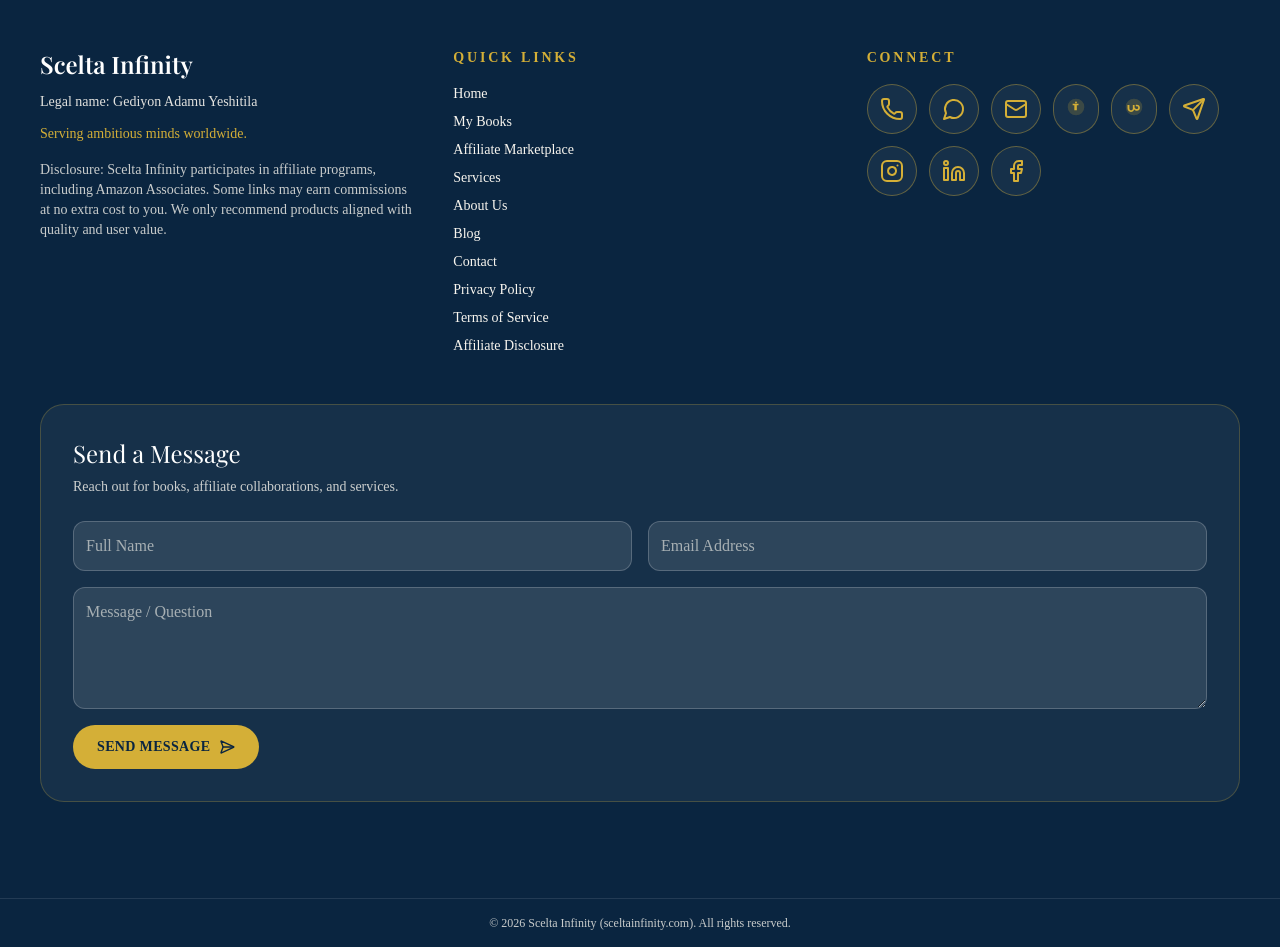
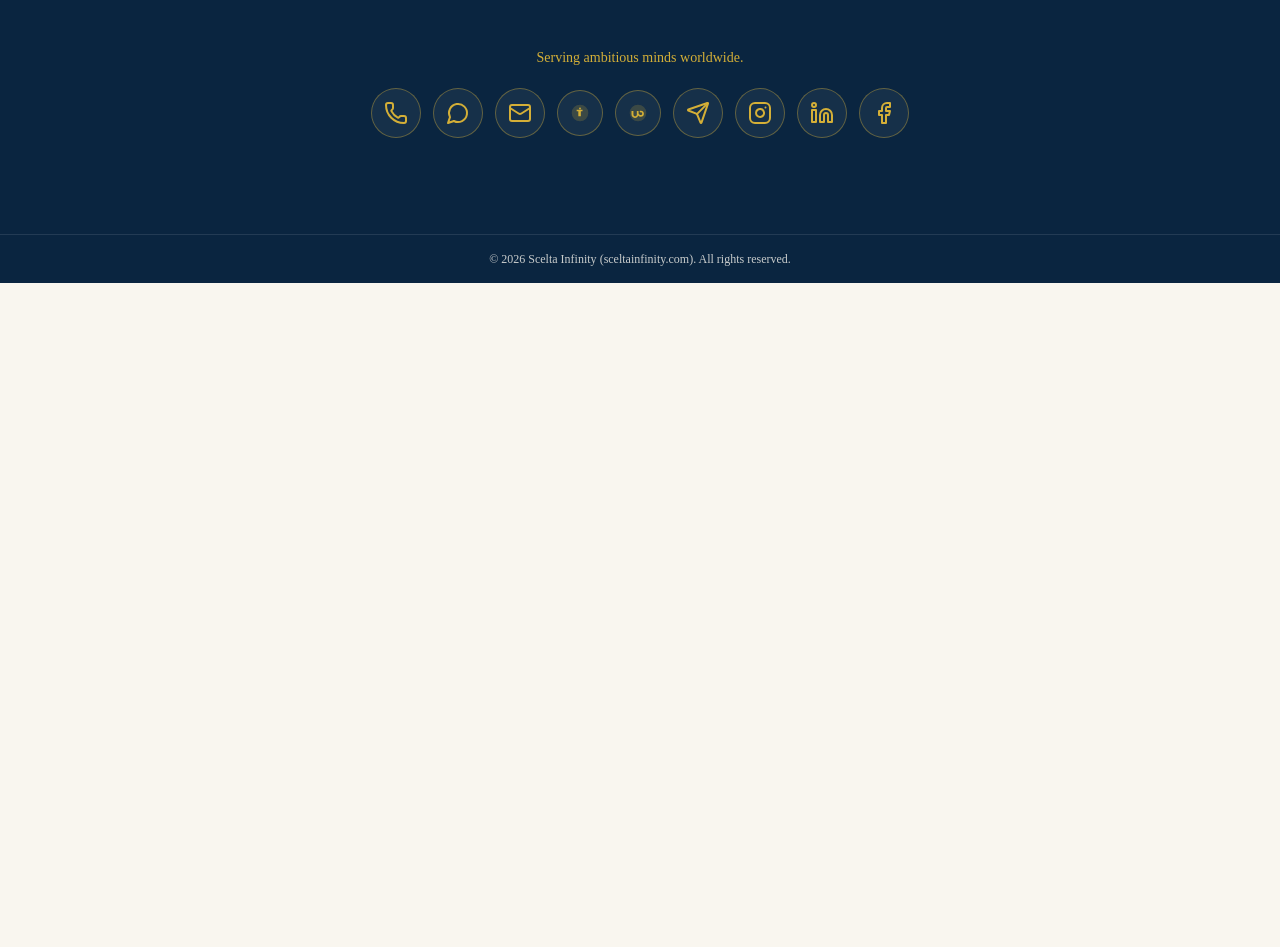
Before and after one commit to doghubnet/Scelta-Infinity, a Next.js app: page /affiliate-marketplace in a window 1280 px wide. Shown: the part 1240-2187 px from the top of the page. After the commit the page ends 1523 px from the top, so only its background shows below. Built offline with nearby package versions, Linux system fonts and the light colour scheme; a web font is replaced by a local one.

Commit message:
Move prominent contact form to homepage and simplify footer icons

```diff
--- a/app/page.tsx
+++ b/app/page.tsx
@@ -48,6 +48,24 @@
             </ul>
           </Card>
         </div>
+      </MotionSection>
+
+      <MotionSection className="section-container" delay={0.03}>
+        <SectionTitle
+          eyebrow="Contact"
+          title="Get In Touch"
+          description="Have a question about books, services, or affiliate collaborations? Send a message directly."
+        />
+        <Card className="mx-auto max-w-4xl">
+          <form action="https://formspree.io/f/maqddkdo" method="POST" className="grid gap-4 md:grid-cols-2">
+            <input name="name" required placeholder="Full Name" className="rounded-xl border border-navy/20 p-3" />
+            <input name="email" type="email" required placeholder="Email Address" className="rounded-xl border border-navy/20 p-3" />
+            <textarea name="message" required placeholder="Message / Question" rows={5} className="rounded-xl border border-navy/20 p-3 md:col-span-2" />
+            <button className="rounded-full bg-navy px-6 py-3 text-sm font-semibold uppercase tracking-wide text-white transition hover:bg-navy/90 md:col-span-2 md:w-fit">
+              Send Message
+            </button>
+          </form>
+        </Card>
       </MotionSection>
 
       <MotionSection className="section-container" delay={0.05}>
--- a/components/footer.tsx
+++ b/components/footer.tsx
@@ -1,4 +1,3 @@
-import Link from "next/link";
 import {
   Facebook,
   Instagram,
@@ -6,10 +5,9 @@
   Mail,
   MessageCircle,
   Phone,
-  Send,
-  SendHorizontal
+  Send
 } from "lucide-react";
-import { company, affiliateDisclosure, navLinks } from "@/lib/site-data";
+import { company } from "@/lib/site-data";
 
 function FiverrIcon() {
   return (
@@ -45,32 +43,9 @@
 export default function Footer() {
   return (
     <footer className="bg-navy text-cream">
-      <div className="section-container space-y-12">
-        <div className="grid gap-10 md:grid-cols-3">
-          <div>
-            <h3 className="font-serif text-2xl font-semibold text-white">{company.brandName}</h3>
-            <p className="mt-3 text-sm text-cream/90">Legal name: {company.legalName}</p>
-            <p className="mt-3 text-sm text-gold">Serving ambitious minds worldwide.</p>
-            <p className="mt-4 text-sm text-cream/80">{affiliateDisclosure}</p>
-          </div>
-          <div>
-            <h4 className="text-sm font-semibold uppercase tracking-[0.2em] text-gold">Quick Links</h4>
-            <ul className="mt-4 space-y-2 text-sm">
-              {navLinks.map(([label, path]) => (
-                <li key={path}>
-                  <Link href={path} className="hover:text-gold">
-                    {label}
-                  </Link>
-                </li>
-              ))}
-              <li><Link href="/privacy-policy" className="hover:text-gold">Privacy Policy</Link></li>
-              <li><Link href="/terms-of-service" className="hover:text-gold">Terms of Service</Link></li>
-              <li><Link href="/affiliate-disclosure" className="hover:text-gold">Affiliate Disclosure</Link></li>
-            </ul>
-          </div>
-          <div>
-            <h4 className="text-sm font-semibold uppercase tracking-[0.2em] text-gold">Connect</h4>
-            <div className="mt-4 flex flex-wrap gap-3">
+      <div className="section-container flex flex-col items-center justify-center gap-5 py-10 text-center">
+        <p className="text-sm text-gold">Serving ambitious minds worldwide.</p>
+        <div className="flex flex-wrap items-center justify-center gap-3">
           {socialLinks.map(({ label, href, icon: Icon }) => (
             <a
               key={label}
@@ -85,21 +60,6 @@
           ))}
         </div>
       </div>
-        </div>
-
-        <div className="rounded-3xl border border-gold/25 bg-white/5 p-6 md:p-8">
-          <h4 className="font-serif text-2xl text-white">Send a Message</h4>
-          <p className="mt-2 text-sm text-cream/80">Reach out for books, affiliate collaborations, and services.</p>
-          <form action="https://formspree.io/f/your-form-id" method="POST" className="mt-6 grid gap-4 md:grid-cols-2">
-            <input name="name" required placeholder="Full Name" className="rounded-xl border border-white/20 bg-white/10 p-3 text-white placeholder:text-cream/60" />
-            <input name="email" type="email" required placeholder="Email Address" className="rounded-xl border border-white/20 bg-white/10 p-3 text-white placeholder:text-cream/60" />
-            <textarea name="message" required placeholder="Message / Question" rows={4} className="rounded-xl border border-white/20 bg-white/10 p-3 text-white placeholder:text-cream/60 md:col-span-2" />
-            <button className="inline-flex items-center justify-center gap-2 rounded-full bg-gold px-6 py-3 text-sm font-semibold uppercase tracking-wide text-navy transition hover:bg-gold/90 md:col-span-2 md:w-fit">
-              Send Message <SendHorizontal className="h-4 w-4" />
-            </button>
-          </form>
-        </div>
-      </div>
       <div className="border-t border-white/10 px-6 py-4 text-center text-xs text-cream/80 md:px-10">
         © {new Date().getFullYear()} {company.brandName} ({company.domain}). All rights reserved.
       </div>
```
Lines whose indentation alone changed are shown as unchanged.
